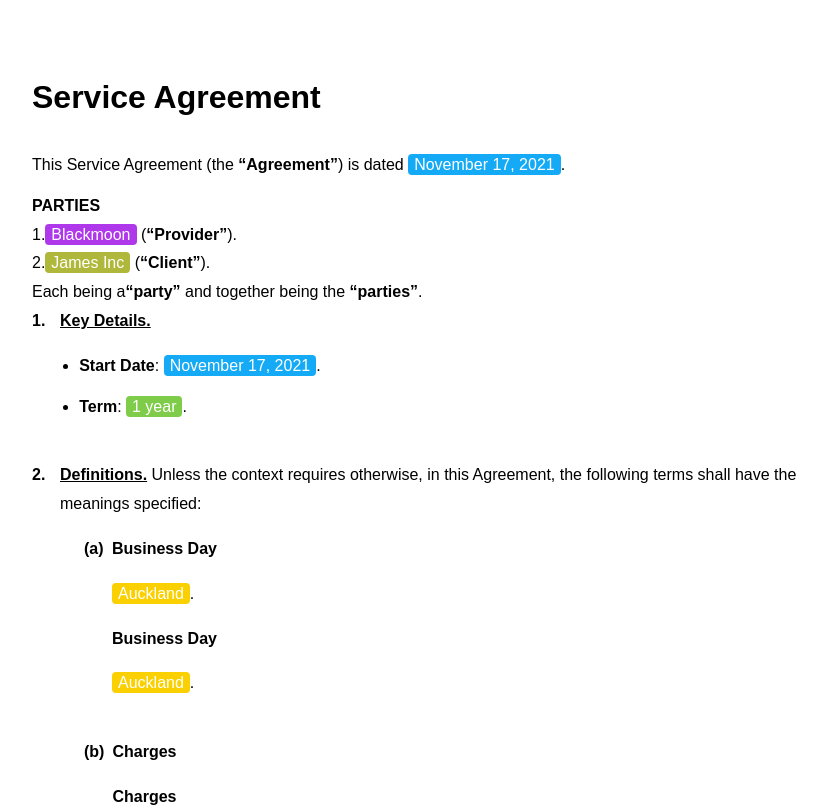
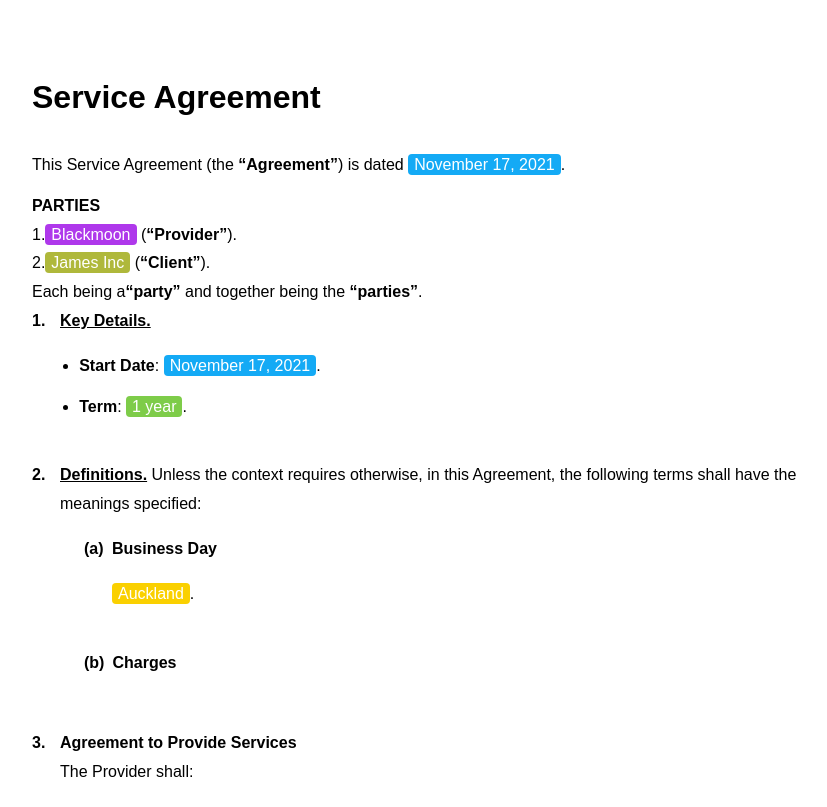
Before and after one commit to StillInDev/IvoTakeHome, a React (Create React App) app in the folder contract-ui/: page / in a window 1280 px wide. Shown: the top 807 px of the page, without its empty margins (208-1035 px from the left). Built offline with nearby package versions, Linux system fonts and the light colour scheme.

Commit message:
working on definitions section still

```diff
--- a/contract-ui/src/Renderer.js
+++ b/contract-ui/src/Renderer.js
@@ -47,18 +47,7 @@
         >
           {renderChildren(node.children, marks)}
 
-          {isSubDefinition && (
-            <div className="definition-text">
-              {/* Render definition text after title */}
-              {node.children
-                .filter((child) => child.type === "p")
-                .map((p, i) => (
-                  <p key={i}>
-                    {renderChildren(p.children, marks)}
-                  </p>
-                ))}
-            </div>
-          )}
+
         </Clause>
       );
     }
```
